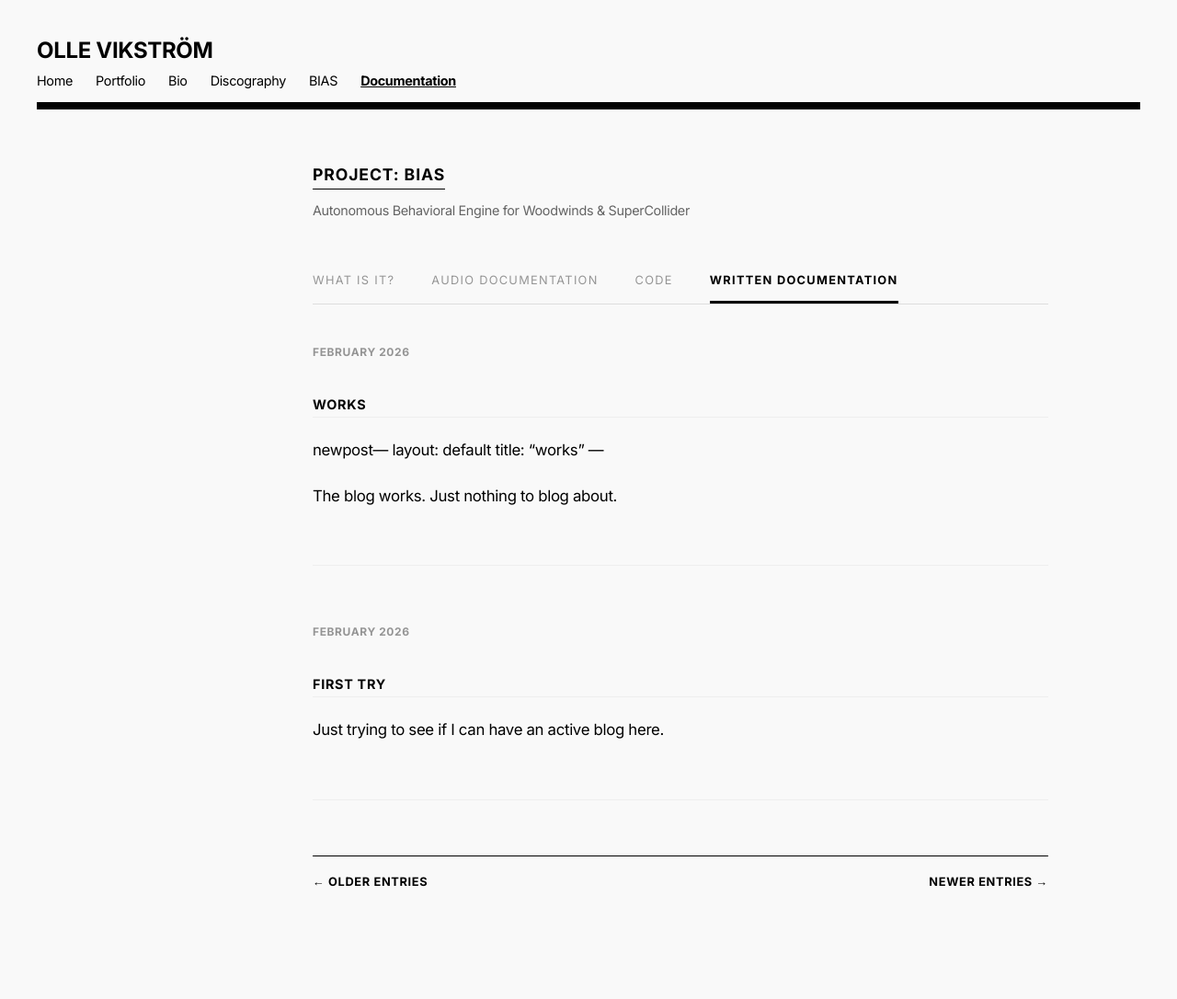
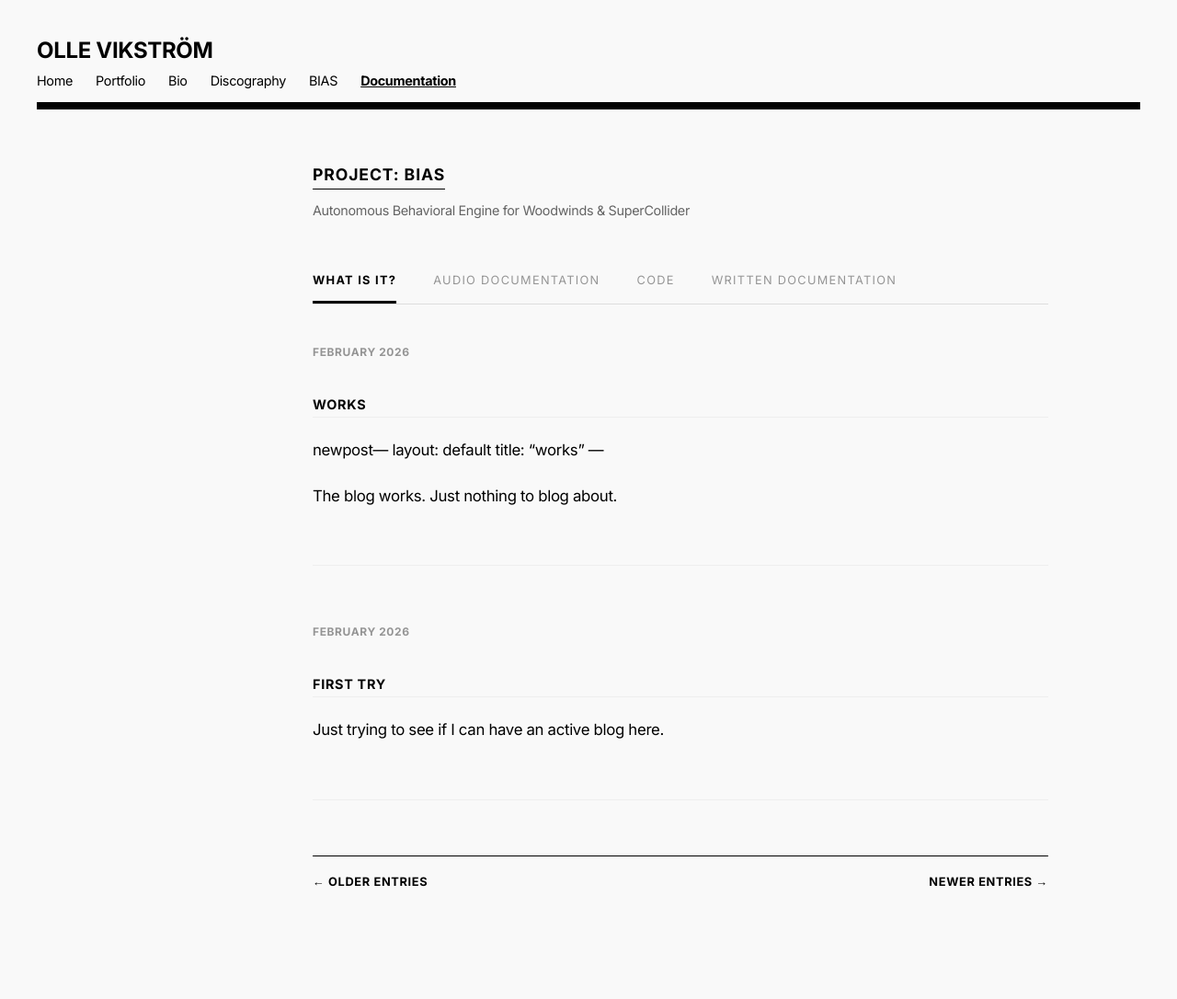
Before and after one commit to vikstromo/vikstromo.github.io, a Jekyll site: the page built from bias-documentation.html, in a window 1280 px wide. Shown: the whole page at 92% size. Built offline with Jekyll 4.4.1, drawn with Linux system fonts in a browser that asks for light colours.

Commit message:
Update bias-documentation.html

```diff
--- a/bias-documentation.html
+++ b/bias-documentation.html
@@ -9,10 +9,10 @@
     <p style="opacity: 0.6; font-size: 0.9rem; margin-bottom: 40px;">Autonomous Behavioral Engine for Woodwinds & SuperCollider</p>
 
     <div class="tab-nav">
-        <a href="/BIAS.html" class="tab-link">What is it?</a>
-        <a href="/BIAS.html" class="tab-link">Audio Documentation</a>
-        <a href="/BIAS.html" class="tab-link">Code</a>
-        <a href="/bias-documentation.html" class="tab-link active">Written Documentation</a>
+        <button class="tab-button active" onclick="openTab(event, 'concept')">What is it?</button>
+        <button class="tab-button" onclick="openTab(event, 'audio')">Audio Documentation</button>
+        <button class="tab-button" onclick="openTab(event, 'code')">Code</button>
+        <a href="bias-documentation.html" class="tab-link">Written Documentation</a>
     </div>
 
     {% for post in site.posts %}
```
